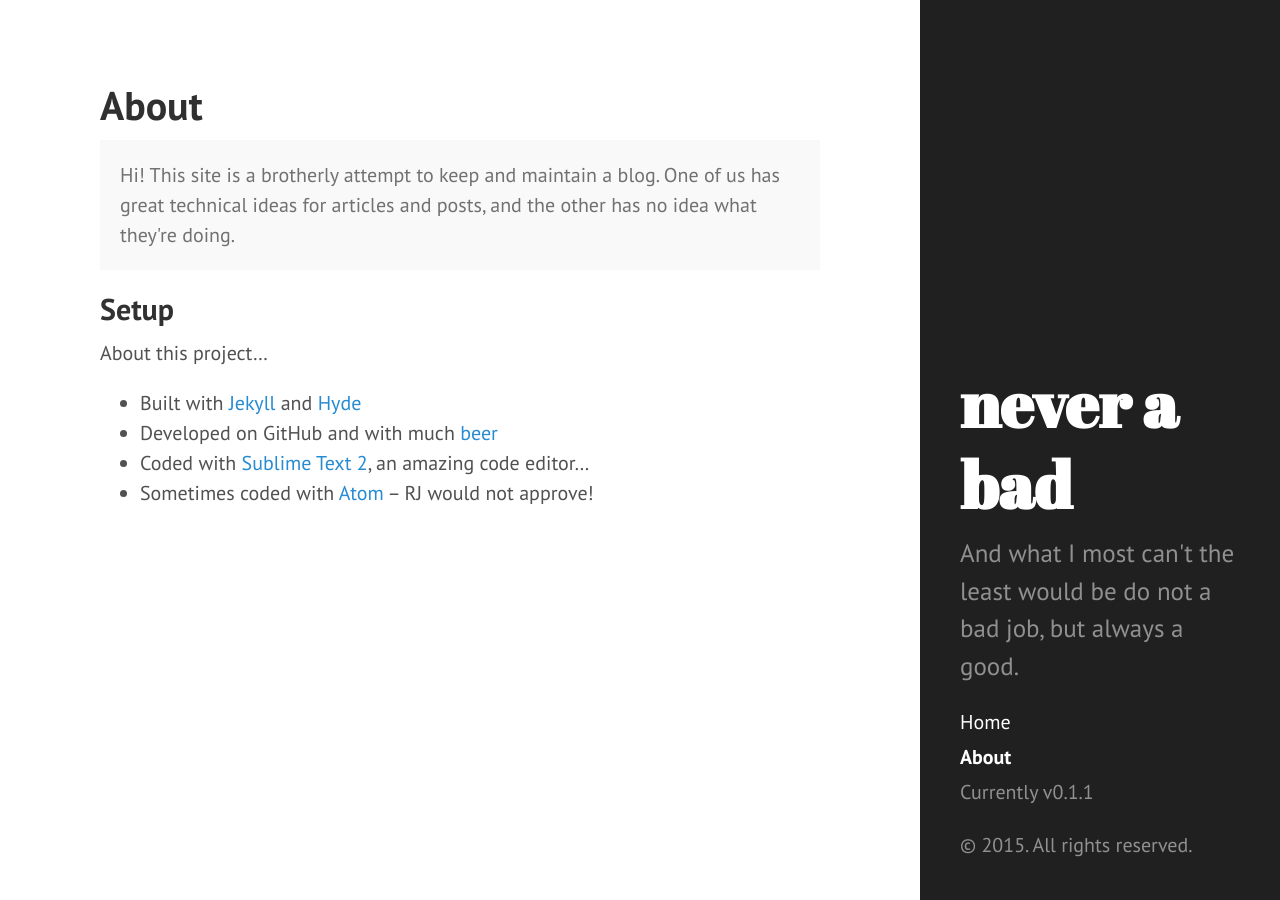
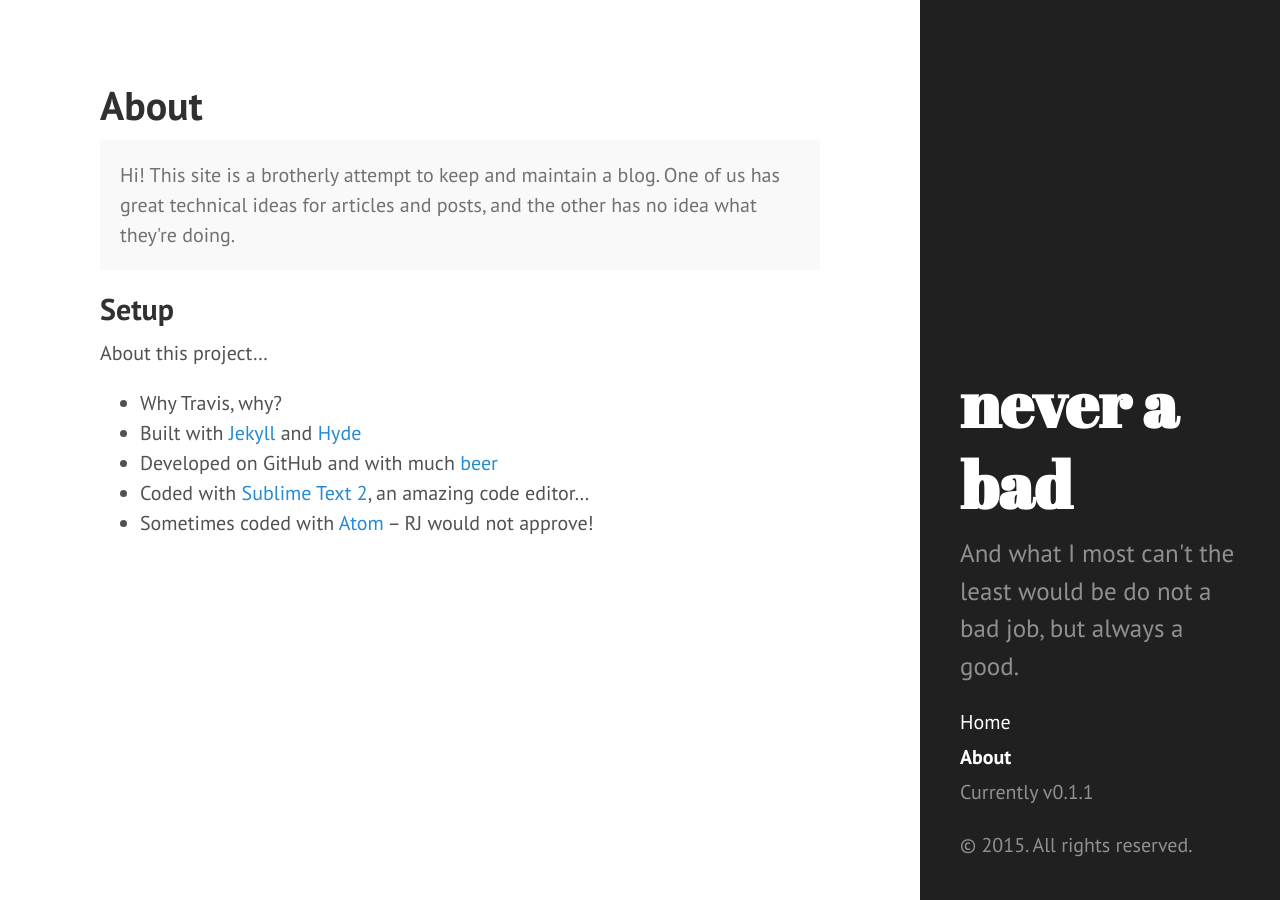
Before and after one commit to necampanini/never-a-bad, a Jekyll site: the page built from about.md, in a window 1280 px wide. Built offline with Jekyll 4.4.1, drawn with Linux system fonts in a browser that asks for light colours; Markdown is read by kramdown in place of the engine named in the settings.

Commit message:
why travis why

```diff
--- a/about.md
+++ b/about.md
@@ -11,6 +11,7 @@ title: About
 
 About this project...
 
+* Why Travis, why?
 * Built with [Jekyll](http://jekyllrb.com) and [Hyde](https://github.com/mdo/hyde)
 * Developed on GitHub and with much [beer](http://sixpoint.com/)
 * Coded with [Sublime Text 2](http://sublimetext.com), an amazing code editor...
```
